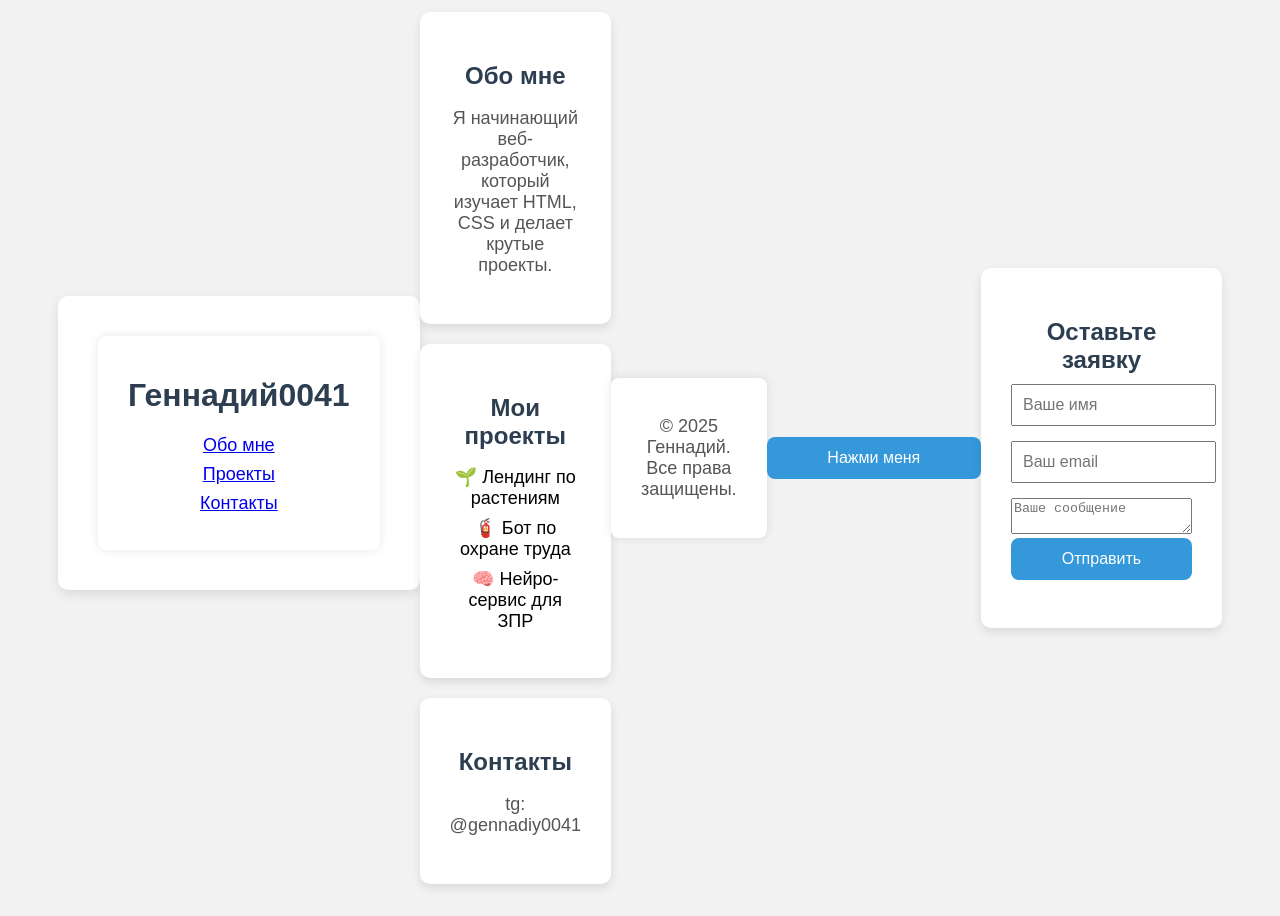
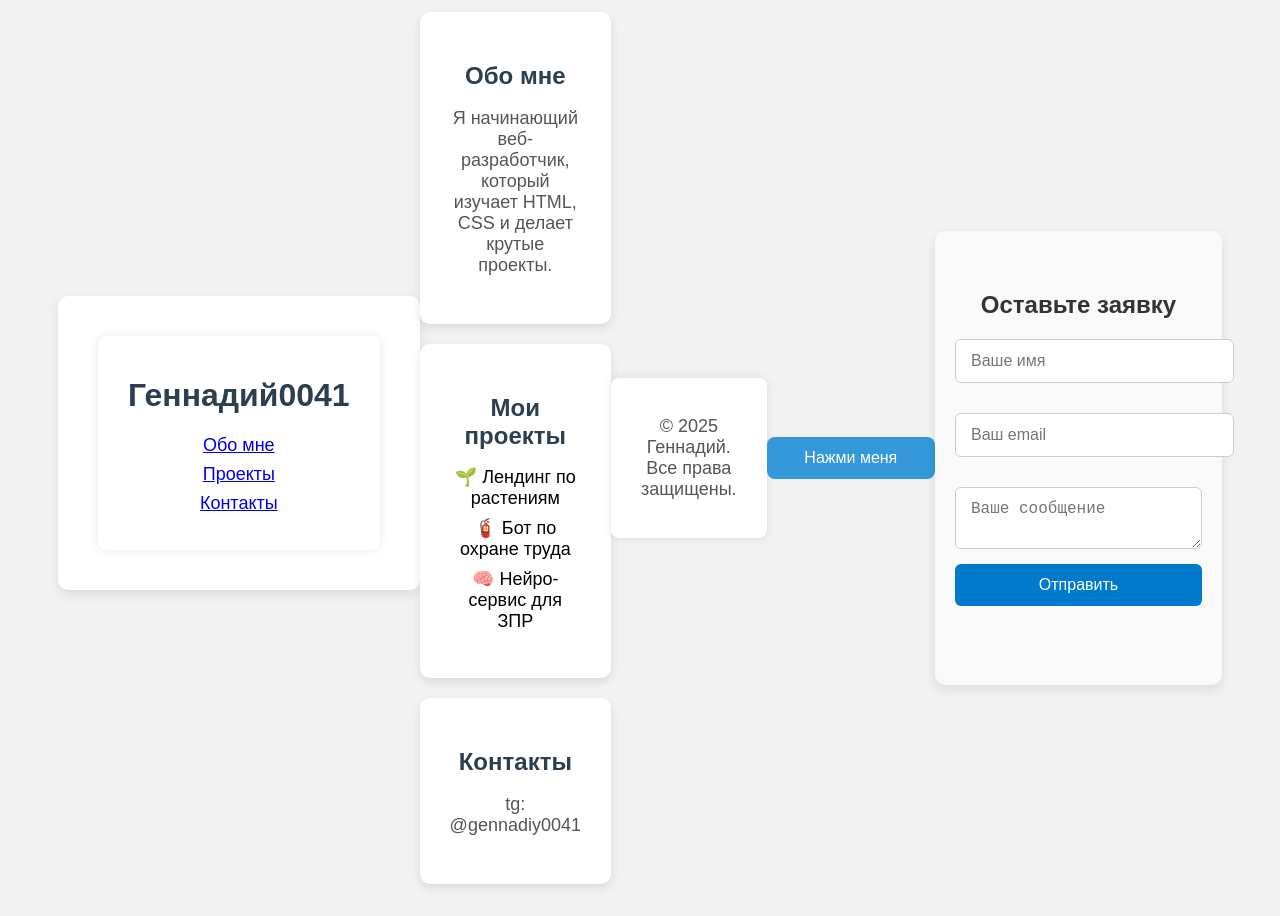
Before and after one commit to gennadiy0041/gena-landing, a plain HTML site: page index.html in a window 1280 px wide. Drawn offline with Linux system fonts and the light colour scheme.

Commit message:
Add files via upload

```diff
--- a/form.css
+++ b/form.css
@@ -44,3 +44,55 @@ button:hover {
   margin-top: 10px;
   font-weight: bold;
 }
+.contact-form {
+  background: #f9f9f9;
+  padding: 40px 20px;
+  max-width: 600px;
+  margin: 50px auto;
+  box-shadow: 0 4px 12px rgba(0, 0, 0, 0.1);
+  border-radius: 10px;
+  font-family: Arial, sans-serif;
+}
+
+.contact-form h2 {
+  text-align: center;
+  margin-bottom: 20px;
+  color: #333;
+}
+
+.contact-form form {
+  display: flex;
+  flex-direction: column;
+  gap: 15px;
+}
+
+.contact-form input,
+.contact-form textarea {
+  padding: 12px 15px;
+  border: 1px solid #ccc;
+  border-radius: 6px;
+  font-size: 16px;
+  resize: vertical;
+}
+
+.contact-form button {
+  background-color: #007acc;
+  color: white;
+  padding: 12px;
+  border: none;
+  border-radius: 6px;
+  font-size: 16px;
+  cursor: pointer;
+  transition: background-color 0.3s ease;
+}
+
+.contact-form button:hover {
+  background-color: #005fa3;
+}
+
+#formStatus {
+  text-align: center;
+  font-size: 14px;
+  color: green;
+  margin-top: 10px;
+}
```
